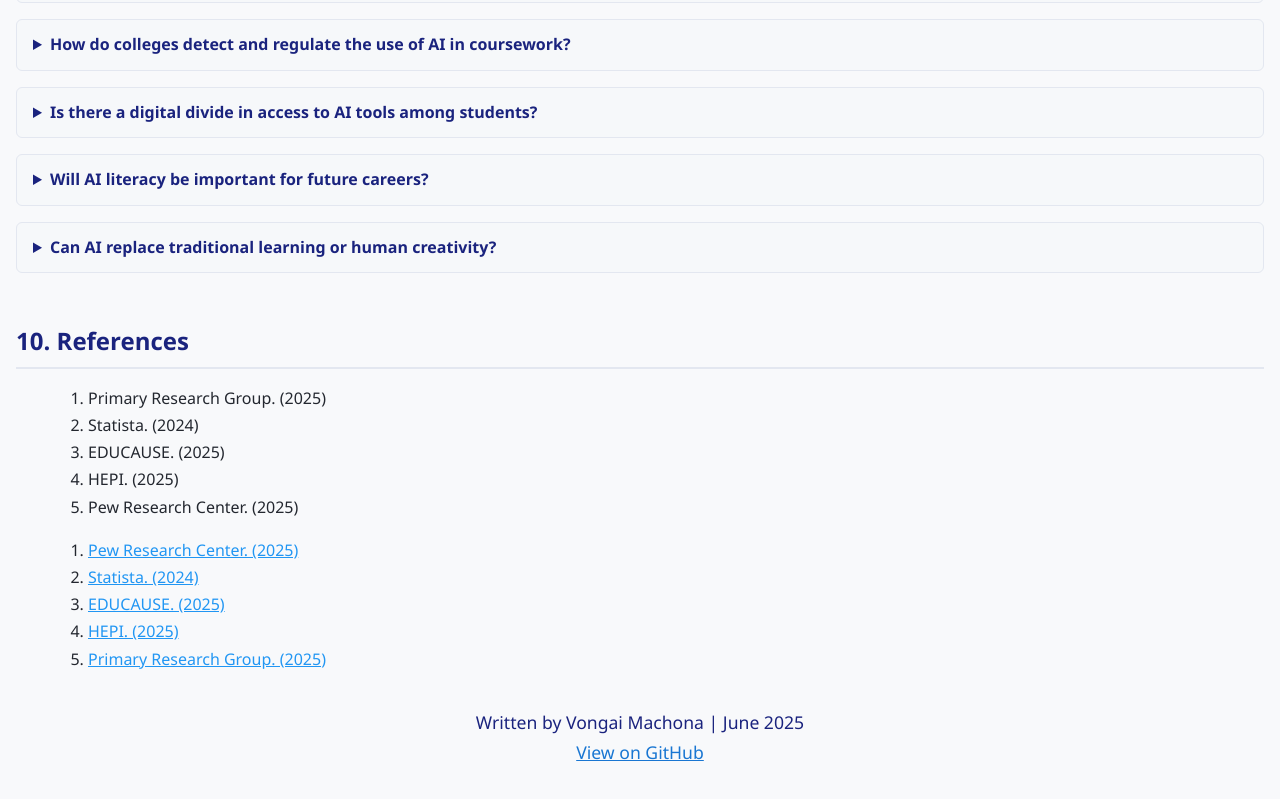
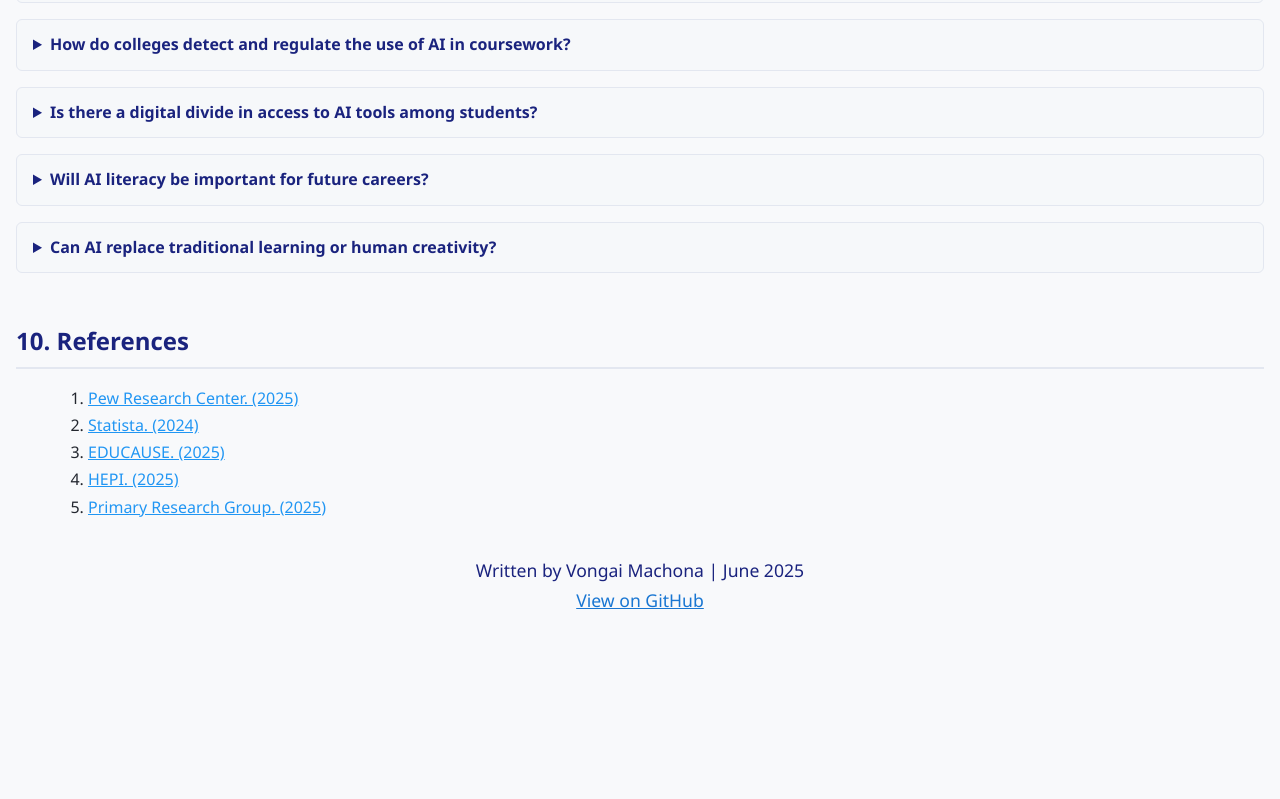
Before and after one commit to vonmach/AI-usage-by-USA-students-article, a plain HTML site: page index.html in a window 1280 px wide. Shown: the part 6734-7533 px from the top of the page. After the commit the page ends 7385 px from the top, so only its background shows below. Drawn offline with Linux system fonts and the light colour scheme.

Commit message:
Update index.html

```diff
--- a/index.html
+++ b/index.html
@@ -329,13 +329,6 @@
   </div>
 
   <h2 id="references">10. References</h2>
-  <ol>
-    <li>Primary Research Group. (2025)</li>
-    <li>Statista. (2024)</li>
-    <li>EDUCAUSE. (2025)</li>
-    <li>HEPI. (2025)</li>
-    <li>Pew Research Center. (2025)</li>
-  </ol>
 
   <ol class="references">
   <li><a href="https://www.pewresearch.org/" target="_blank">Pew Research Center. (2025)</a></li>
```
